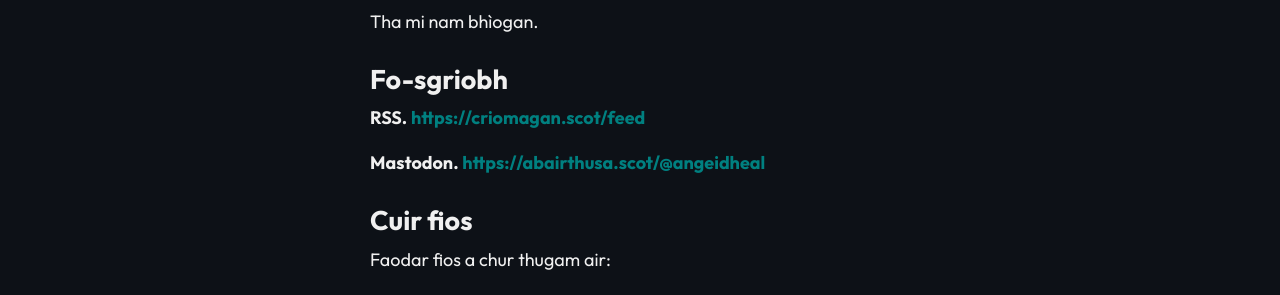
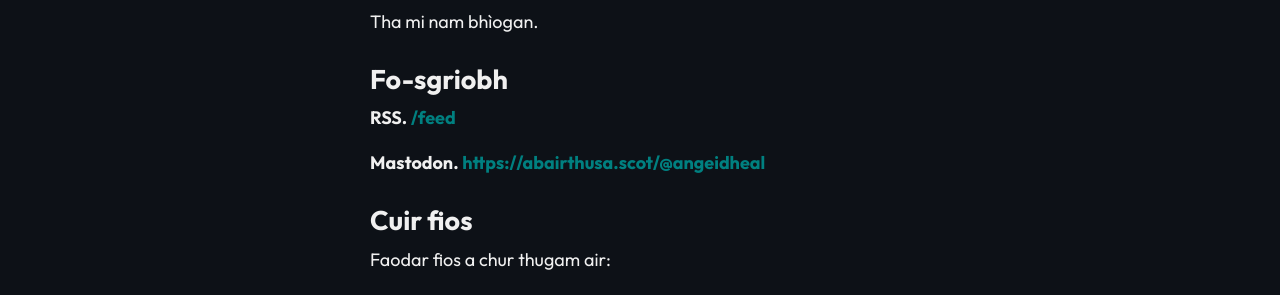
Before and after one commit to angeidheal/angeidheal.github.io, a Jekyll site: the page built from mu-mo-dheidhinn.md, in a window 1280 px wide. Shown: the part 969-1264 px from the top of the page. Built offline with Jekyll 4.4.1, drawn with Linux system fonts in a browser that asks for light colours; nearby versions of some CDN libraries; part of the change alters nothing that is shown.

Commit message:
Update mu-mo-dheidhinn.md

```diff
--- a/mu-mo-dheidhinn.md
+++ b/mu-mo-dheidhinn.md
@@ -24,7 +24,7 @@ Tha mi nam bhìogan.
 
 ## Fo-sgriobh
 
-**RSS.** [https://criomagan.scot/feed](https://criomagan.scot/feed)
+**RSS.** [{{ site.baseurl }}/feed]({{ site.baseurl }}/feed)
 
 **Mastodon.** <a rel="me" href="{{ site.mastodon }}" target="_blank">{{ site.mastodon }}</a>
 
```
